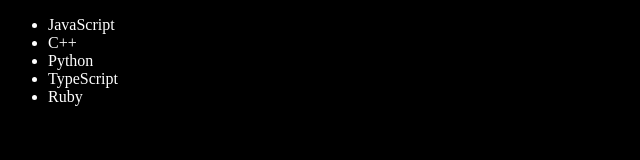
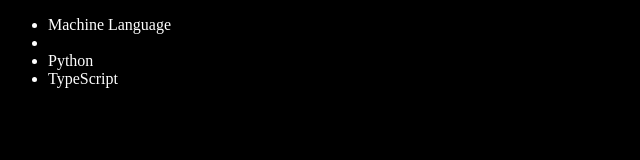
Before and after one commit to Tim-arp/JavaScript, a plain HTML site: page DOM/Edit_Remove_element.html in a window 1280 px wide. Shown: the whole page, without its empty margins (0-640 px from the left). Drawn offline with Linux system fonts and the light colour scheme.

Commit message:
EditandRemoveElement

```diff
--- a/DOM/Edit_Remove_element.html
+++ b/DOM/Edit_Remove_element.html
@@ -41,5 +41,26 @@
         document.querySelector('.language').appendChild(li)
     }
     Optilang("Ruby")
+
+
+    // EDIT
+
+    const lang = document.querySelector("li:nth-child(2)")
+    lang.innerHTML = "Assembly"
+
+    const secondlang =  document.createElement('li')
+    // secondlang.textContent = "Mojo"
+    // OR
+    // secondlang.appendChild(document.createTextNode("mojo"))
+    lang.replaceWith(secondlang)
+
+    const firstlang = document.querySelector("li:first-child")
+    console.log(firstlang);
+    firstlang.outerHTML = "<li>Machine Language</li>"
+
+
+    // REMOVE
+    const lastlang = document.querySelector("li:last-child")
+    lastlang.remove()
 </script>
 </html>
```
